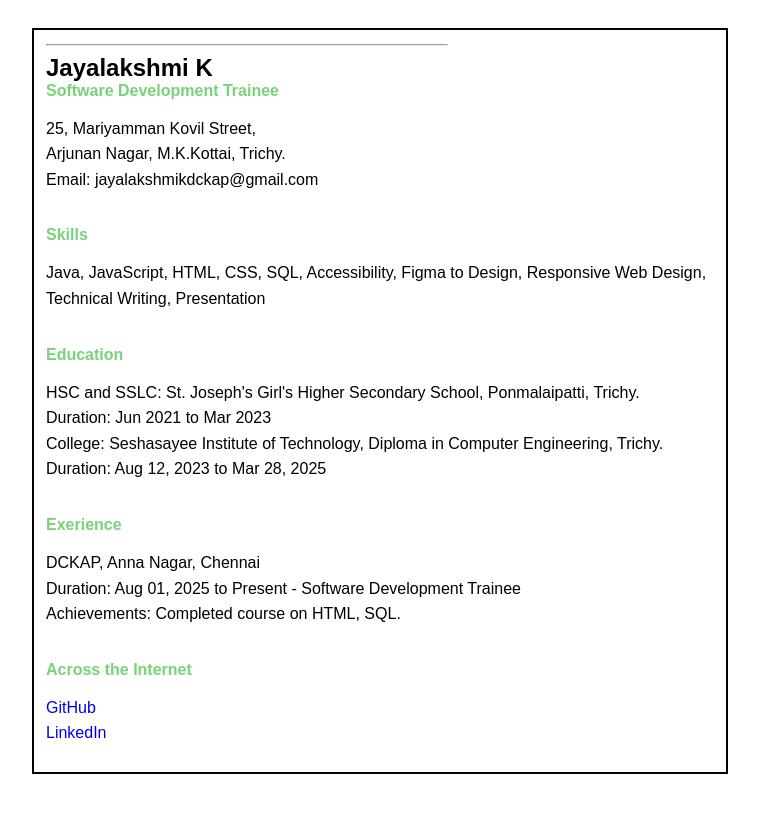
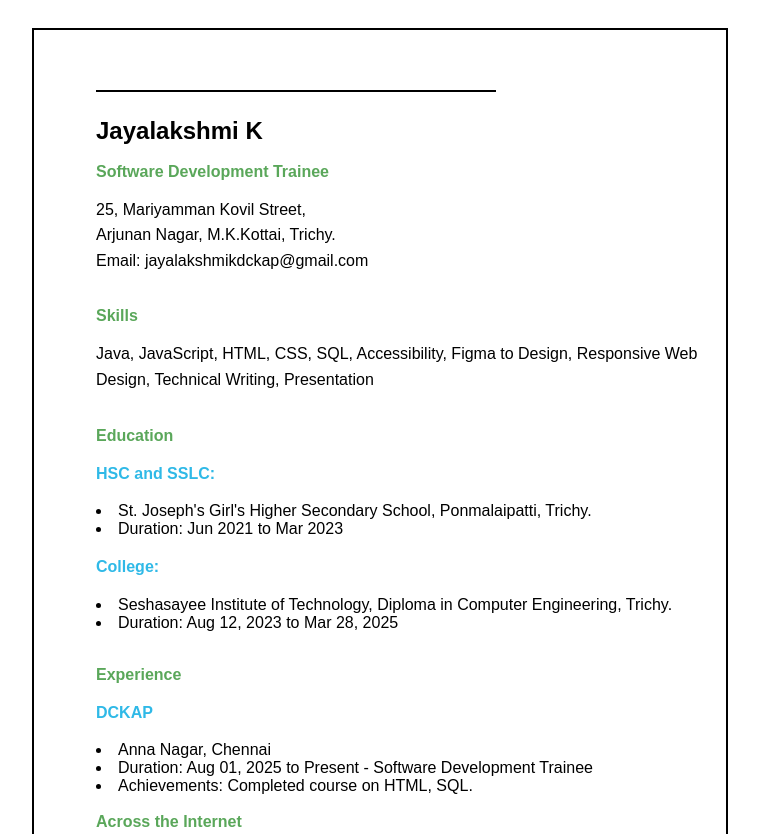
Before and after one commit to jayalakshmi-jk/Single_Page_CV, a plain HTML site: page index.html in a window 1280 px wide. Shown: the top 834 px of the page, without its empty margins (260-1019 px from the left). Before the commit the page ends 802 px from the top, so only its background shows below. Drawn offline with Linux system fonts and the light colour scheme.

Commit message:
file updated

```diff
--- a/index.html
+++ b/index.html
@@ -6,18 +6,32 @@
     <title>Myself</title>
     <style>
         body {
-            font-family: Lexend, sans-serif;
+            font-family: Arial, Helvetica, sans-serif;
         }
         .container {
             width: 700px;
-            margin: 0 auto;
+            margin: 0  auto;
             padding: 20px;
+        }
+        .jaya{
+            margin-left: 50px;
+            margin-bottom: 50px;
         }
         h2, h4 {
             margin: 0;
         }
+        hr{
+          border: none;
+          border-top: 2px solid black;
+          margin: 54px auto 25px;
+}
+
         p {
             line-height: 1.6;
+        }
+        span {
+            color: rgb(47, 185, 231);
+            font-weight: bold;
         }
     </style>
 </head>
@@ -25,29 +39,38 @@
     <div class="whole-container">
     <div class="container">
     <fieldset style="border: 2px solid black;">
+    <div class="jaya">
     <hr style="width: 400px; margin-left: 0px;">
-    <h2>Jayalakshmi K</h2>
-    <h4 style="color: rgb(120, 211, 120);">Software Development Trainee</h4>
+    <h2>Jayalakshmi K</h2><br>
+    <h4 style="color: rgb(90, 167, 90);">Software Development Trainee</h4>
     <p>25, Mariyamman Kovil Street,<br>
     Arjunan Nagar, M.K.Kottai, Trichy.<br>
     Email: jayalakshmikdckap@gmail.com
 </p><br>
-<h4 style="color: rgb(120, 211, 120);">Skills</h4>
+
+<h4 style="color: rgb(90, 167, 90);">Skills</h4>
+
 <p>Java, JavaScript, HTML, CSS, SQL, Accessibility, Figma to Design, Responsive Web Design, Technical Writing, Presentation</p><br>
-<h4 style="color: rgb(120, 211, 120);">Education</h4>
-<p>HSC and SSLC: St. Joseph's Girl's Higher Secondary School, Ponmalaipatti, Trichy.<br>
-Duration: Jun 2021 to Mar 2023<br>
-College: Seshasayee Institute of Technology, Diploma in Computer Engineering, Trichy. <br>
-Duration: Aug 12, 2023 to Mar 28, 2025</p><br>
-<h4 style="color: rgb(120, 211, 120);">Exerience</h4>
-<p>DCKAP, Anna Nagar, Chennai<br>
-Duration: Aug 01, 2025 to Present - Software Development Trainee<br>
-Achievements: Completed course on HTML, SQL.
-</p><br>
-<h4 style="color: rgb(120, 211, 120);">Across the Internet</h4>
+
+<h4 style="color: rgb(90, 167, 90);">Education</h4>
+                <p><span>HSC and SSLC:</span></p>
+                <li>St. Joseph's Girl's Higher Secondary School, Ponmalaipatti, Trichy.</li>
+                 <li>Duration: Jun 2021 to Mar 2023</li>
+              <p> <span>College:</span></p>
+               <li>Seshasayee Institute of Technology, Diploma in Computer Engineering, Trichy.</li>
+               <li>Duration: Aug 12, 2023 to Mar 28, 2025</li></p><br>
+
+<h4 style="color: rgb(90, 167, 90);">Experience</h4>
+<p><span>DCKAP</span> </p>
+<li>Anna Nagar, Chennai</li>
+<li>Duration: Aug 01, 2025 to Present - Software Development Trainee</li>
+<li>Achievements: Completed course on HTML, SQL.</li><br>
+
+<h4 style="color: rgb(90, 167, 90);">Across the Internet</h4>
 <p><a href="https://github.com/jayalakshmi-jk" style="text-decoration: none;">GitHub</a><br>
 <a href="https://www.linkedin.com/feed/" style="text-decoration: none;">LinkedIn</a>
 </p>
+</div>
 </fieldset>
 </div>
 </div>
```
